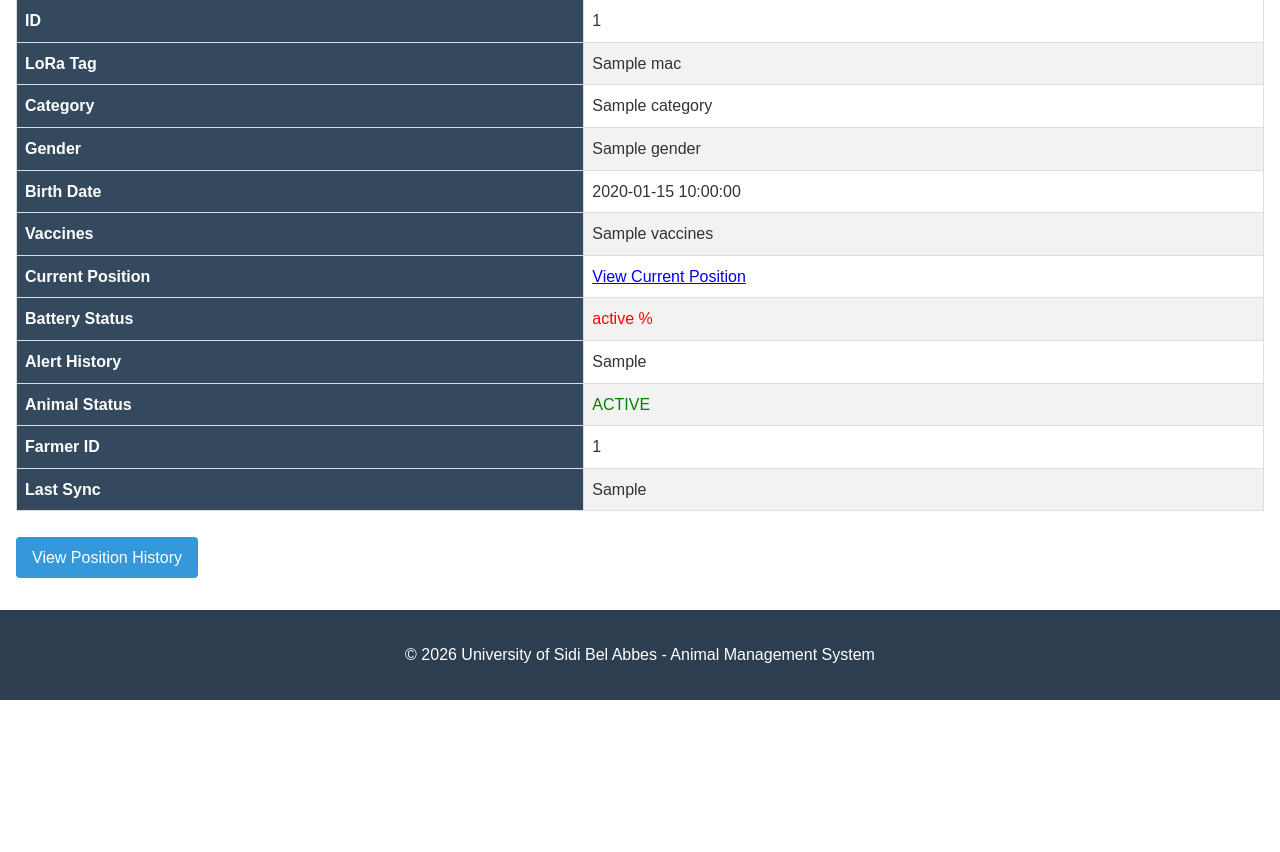
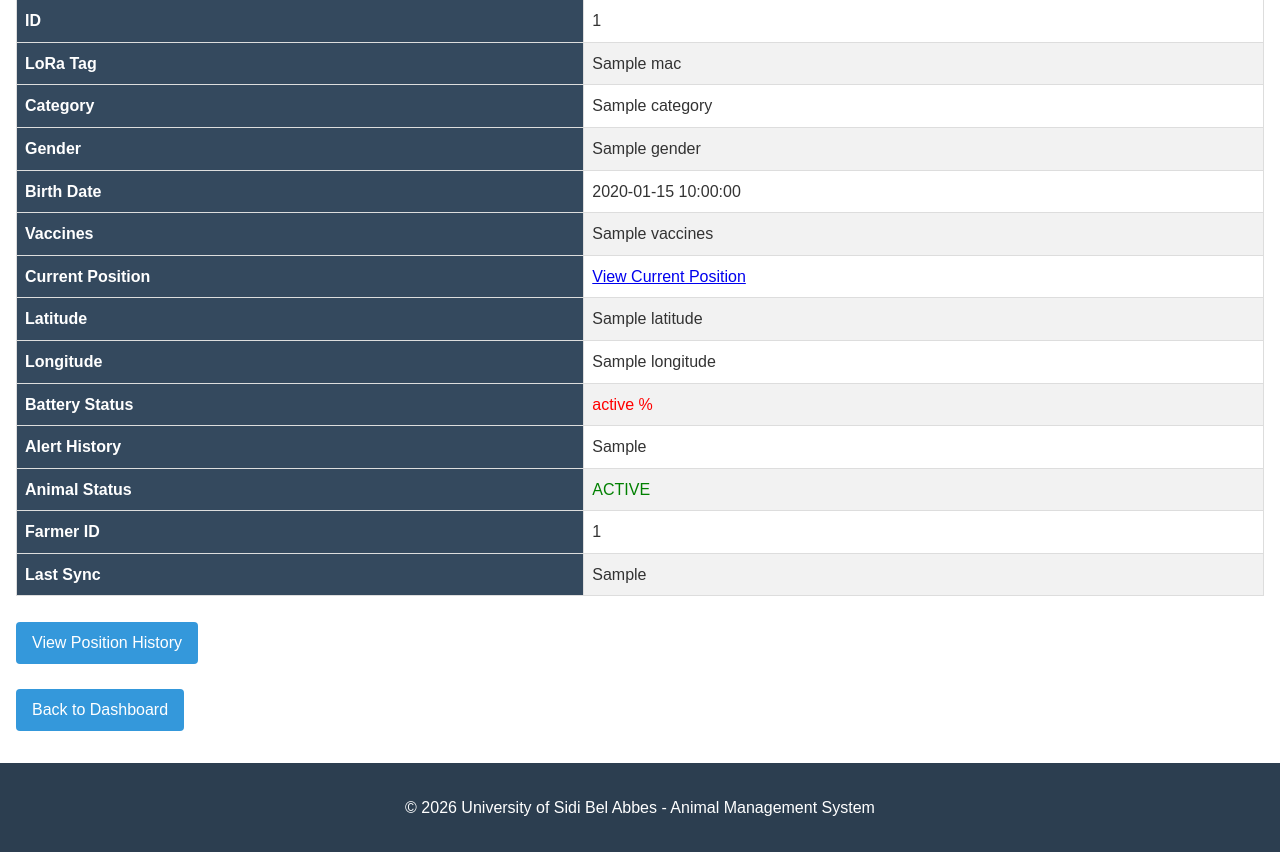
Before and after one commit to animalmanagementbouclelora2526/animal_management, a Flask app: template templates/animal_details.html in a window 1280 px wide. Shown: the part 285-1137 px from the top of the page. Before the commit the page ends 985 px from the top, so only its background shows below. Run offline with Flask 3, Linux system fonts and the light colour scheme; the template is opened without the code that fills it: most values are stand-ins (such as "Sample title", 1, 10 or a date in 2020); parts of the project's set-up code (start-up, migrations or seed data) failed here and were passed over.

Commit message:
Update animal_details.html

```diff
--- a/templates/animal_details.html
+++ b/templates/animal_details.html
@@ -48,6 +48,14 @@
 
                 </a>
             </td>
+        </tr>
+        <tr>
+            <th>Latitude</th>
+            <td>{{ animal.Latitude }}</td>
+        </tr>
+        <tr>
+            <th>Longitude</th>
+            <td>{{ animal.Longitude }}</td>
         </tr>
 
         <tr>
@@ -129,6 +137,11 @@
         View Position History
 
     </a>
+                <br><br>
+                <a href="{{ url_for('dashboard') }}"
+                    class="btn">
+                    Back to Dashboard
+                </a>
 
 </div>
 
```
